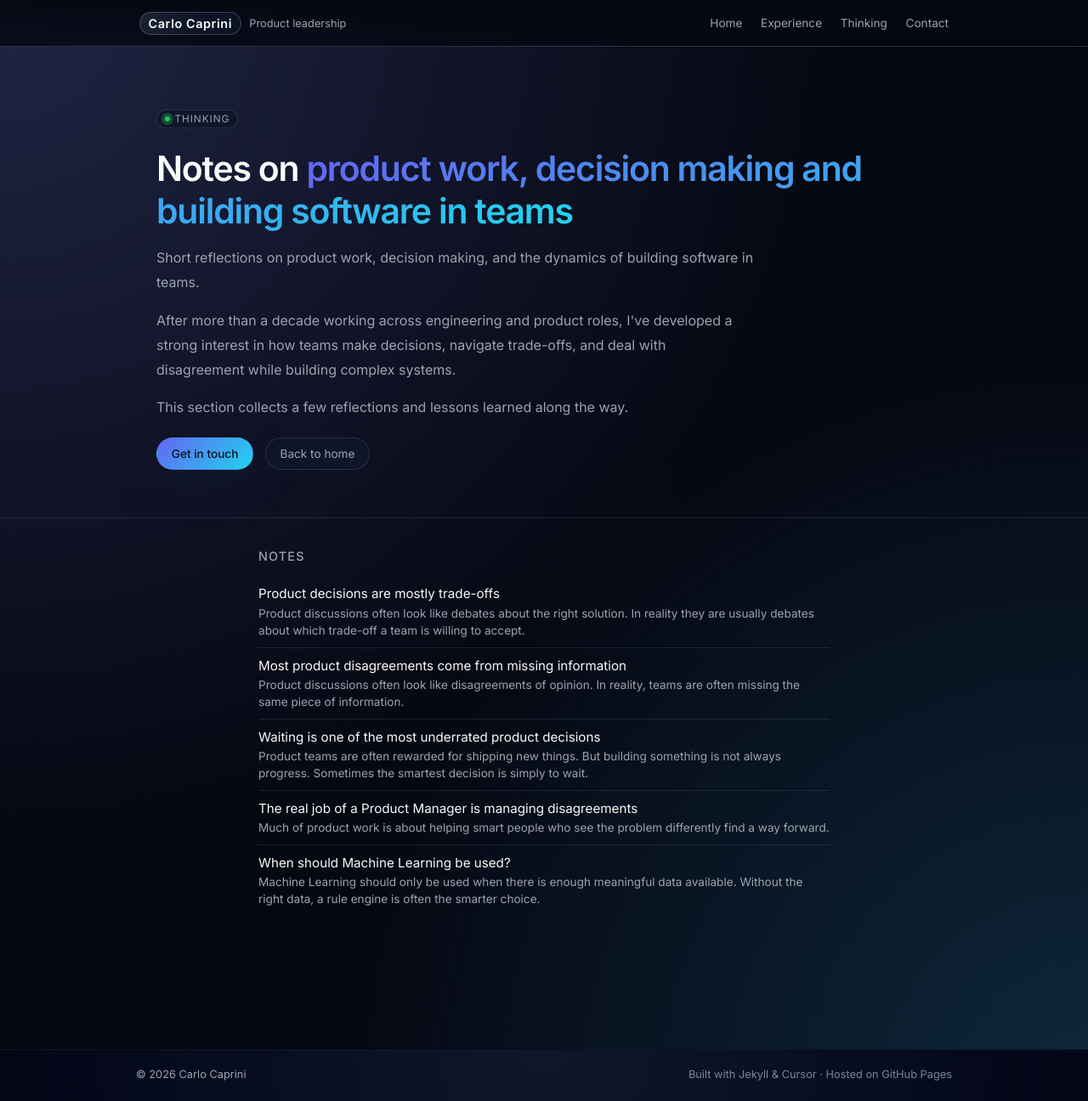
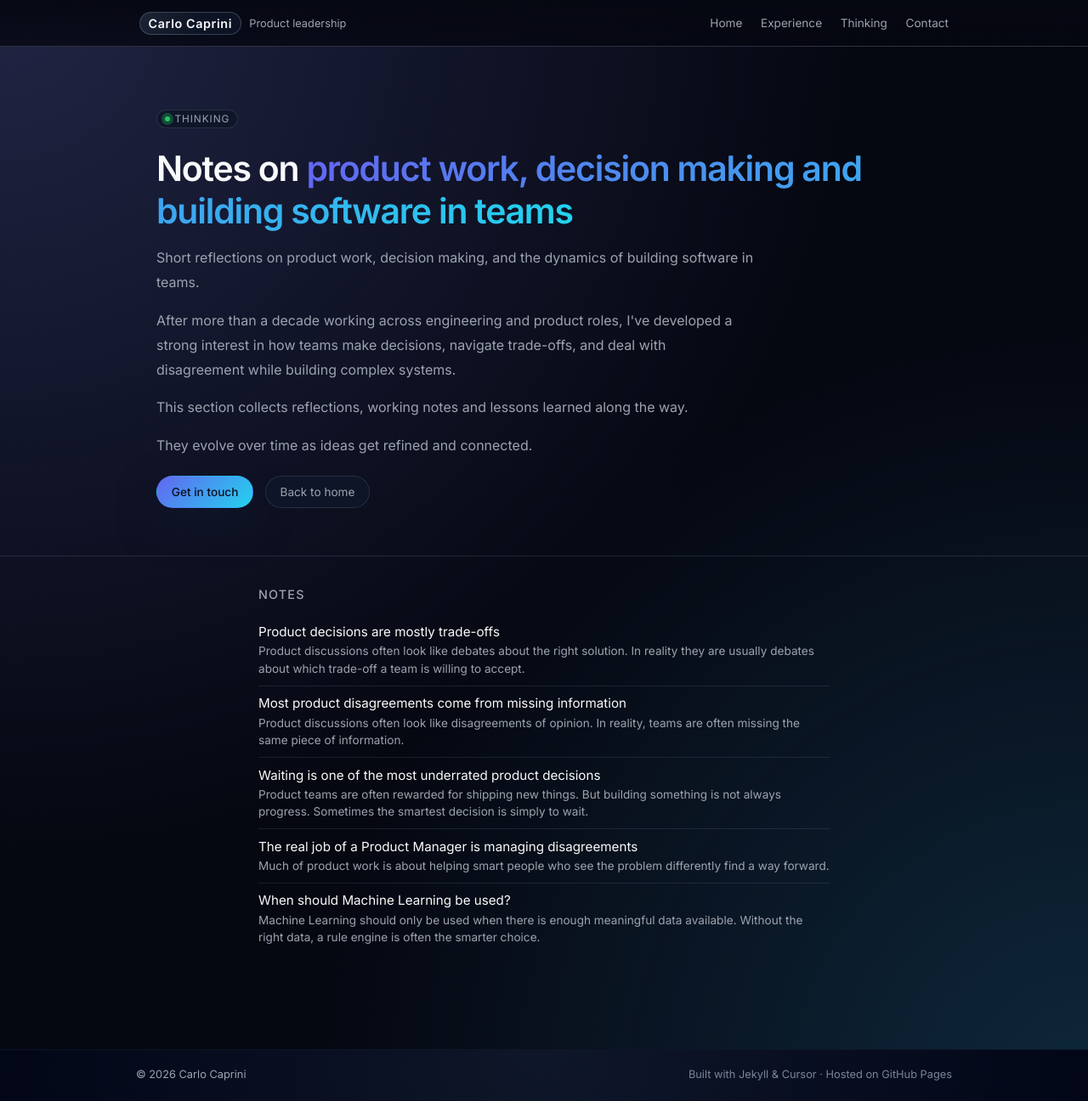
Before and after one commit to carlocaprini/carlocaprini.github.io, a Jekyll site: the page built from pages/thinking.md, in a window 1280 px wide and 1296 px high. Shown: the whole window at 85% size. Built offline with Jekyll 4.4.1, drawn with Linux system fonts in a browser that asks for light colours.

Commit message:
Update to thinking page

```diff
--- a/pages/thinking.md
+++ b/pages/thinking.md
@@ -9,7 +9,8 @@ hero:
   paragraphs:
     - Short reflections on product work, decision making, and the dynamics of building software in teams.
     - After more than a decade working across engineering and product roles, I've developed a strong interest in how teams make decisions, navigate trade-offs, and deal with disagreement while building complex systems.
-    - This section collects a few reflections and lessons learned along the way.
+    - This section collects reflections, working notes and lessons learned along the way.
+    - They evolve over time as ideas get refined and connected.
   actions:
     primary: Get in touch
     secondary: Back to home
```
